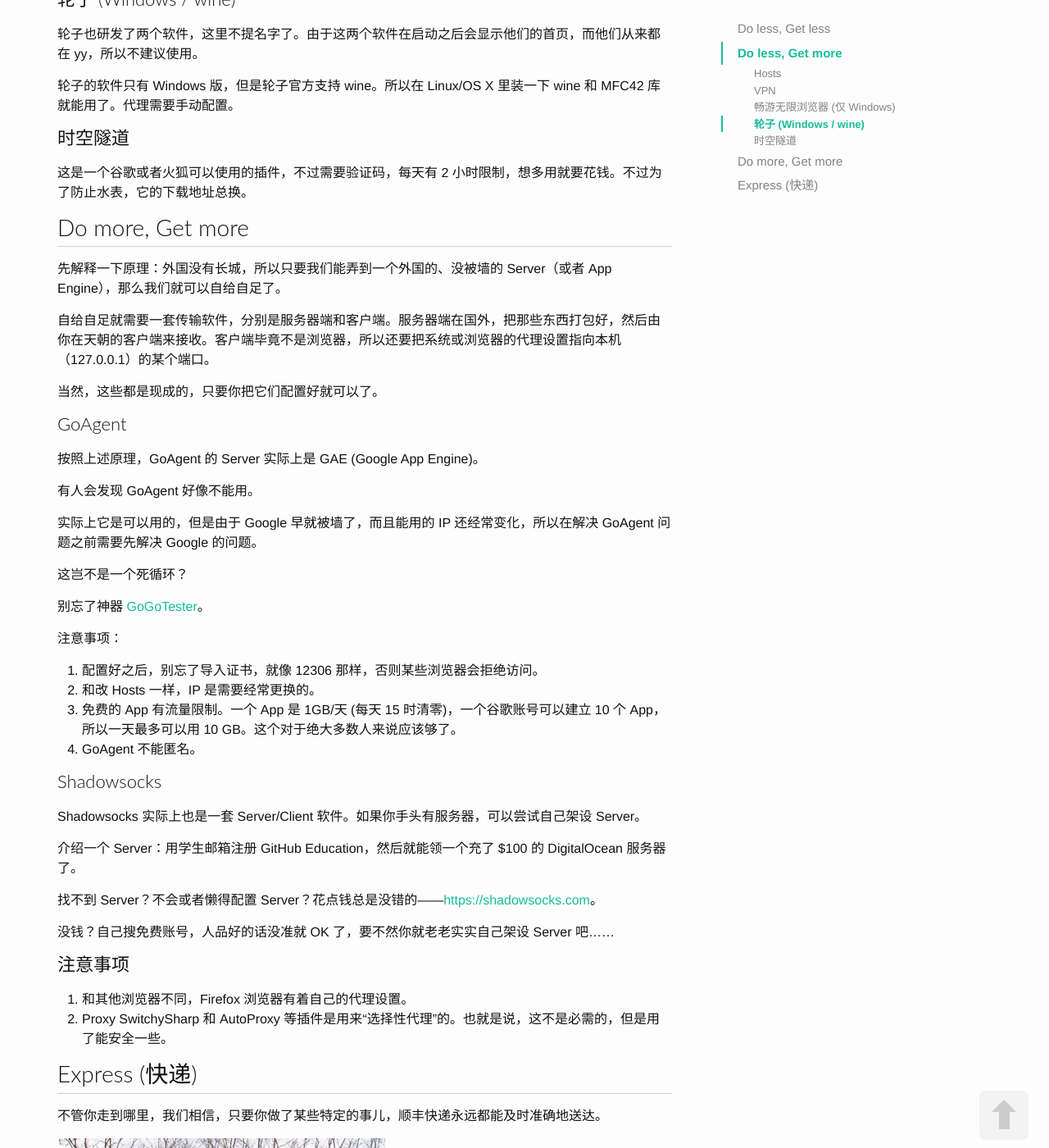
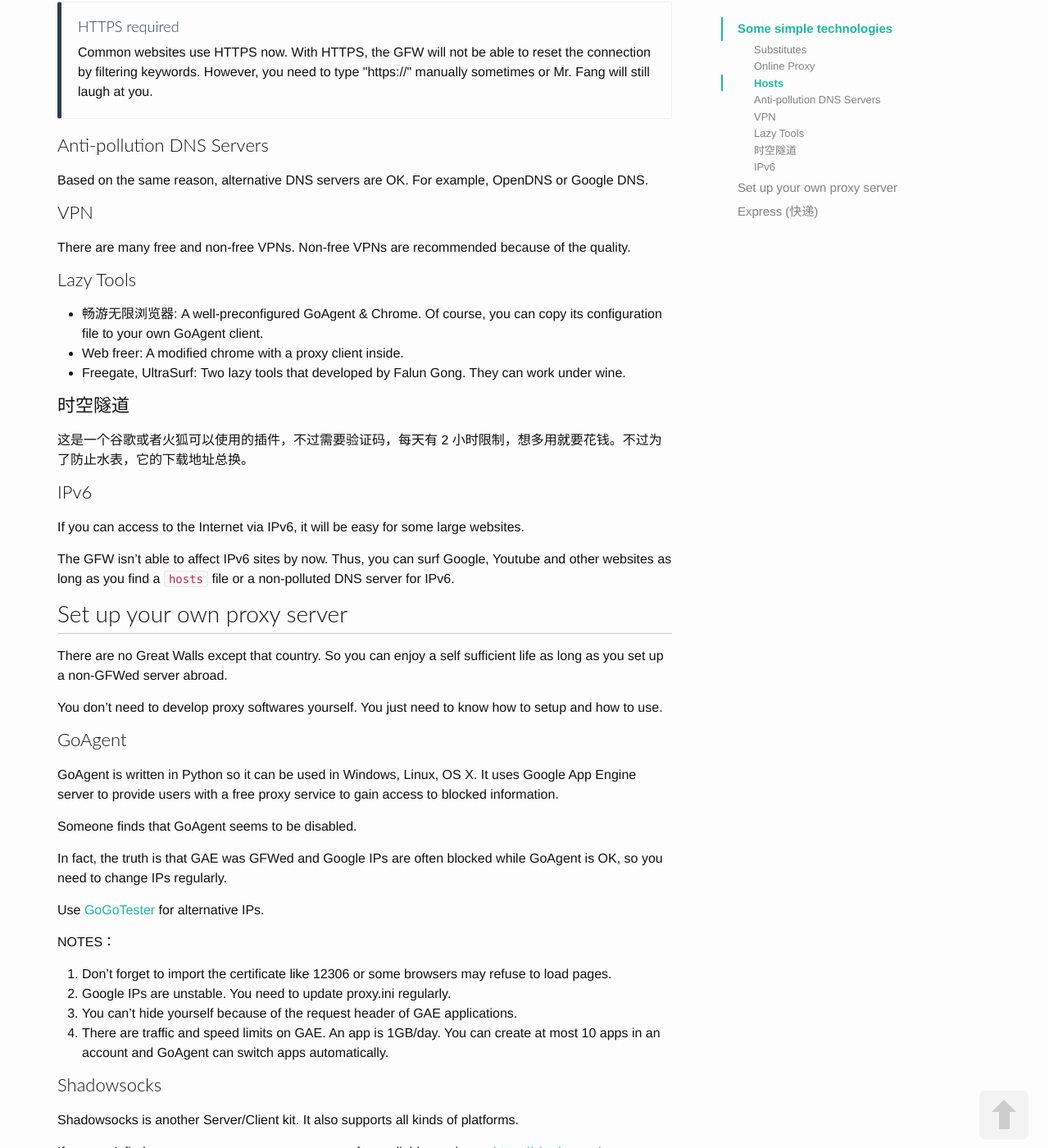
Before and after one commit to upclinux/intro, a Jekyll site: the page built from _posts/work/2005-12-28-google.markdown, in a window 1280 px wide and 1400 px high, scrolled down 1599 px. Shown: the whole window at 82% size. Built offline with Jekyll 4.4.1, drawn with Linux system fonts in a browser that asks for light colours; nearby versions of some CDN libraries; some of the changed text lies outside the part shown.

Commit message:
改成英语

```diff
--- a/_posts/work/2005-12-28-google.markdown
+++ b/_posts/work/2005-12-28-google.markdown
@@ -1,102 +1,111 @@
 ---
 layout: post
-title:  "如何使用 Google？"
+title:  "How to access to Google？"
 date:   2005-12-28 00:00:00
-faq: ["如何使用 Google？"]
+faq: ["How to access to Google？"]
 ---
 * content
 {:toc}
 
-大家应该都知道这篇文章在说什么事儿。先引用蔡明在小品里的一句话：“这事儿不能说太细。”
+Everyone knows what this article is writing for.
 
 ![Mr. Fang]({{ "/images/work/fbx.jpg" | prepend: site.baseurl }})
 
-## Do less, Get less
+## Some simple technologies
 
-### 免快递方法
+### Substitutes
 
-如果真心搜索学术和技术信息，可以找[谷粉搜搜](http://www.jwss.com)，这个网站是备过案的，所以不需要翻墙，当然不该出现的东西也不会出现。
+If you don't care about the quality and the censor, and you don't like to be in trouble, you can use substitutes.
 
-### 在线
+However, you will find that Google, Wikipedia or so on are necessary on academic purpose.
 
-去百度上搜“在线代理”，总有一个能用的。只不过，一方面这个东西经常被墙，另一方面可能有植入广告什么的，影响体验（甚至隐私安全）。
+[Gfsoso](http://www.gfsoso.net) is a "mover" for Google Search, Images and Academic. It's on record in China so it will not be GFWed (And you can't search sensitive things by it).
 
-## Do less, Get more
+### Online Proxy
+
+Search "Online Proxy" (please translate it into Chinese) in Baidu or other search engines.
+
+Disadvantages:
+
+* Unstable
+* May not support HTTPS
+* Security and privacy issues
+* Advertisement
 
 ### Hosts
 
-有一些常见的被墙的网站，例如中文维基百科、Twitter、GitHub Gist，只是域名被墙了，所以只要找到正确的 IP (IPv4 or IPv6) 就能用了。
+Some GFWed websites, like Wikipedia, Twitter, GitHub Gist, are not completely blocked. In fact, only domains are polluted.
 
-因此方法也很简单，只要去网上找到合适的 Hosts，然后替换你电脑上对应的文件 (Linux 和 OS X 是`/etc/hosts`，而 Windows 是 C:\Windows\System32\drivers\etc\hosts)，就可以网站了。如果还不能网站，检查一下 Hosts 里面到底有没有那个域名，或者用 https 协议重新浏览。
+Therefore, you can search a suitable `hosts` file, replace the one in your computer (`C:\Windows\system32\drivers\etc\hosts` in Windows or `/etc/hosts` in Linux and OS X) with it.
 
-但是 Google 比较特殊，因为 Google 的 IP 要经常换。比方说发现了某个 IP，可能昨天好使，今天就不好使，但是明天又好使了。
+NOTE:
 
-因此对于 Google 本身我们还需要一样神器——[GoGoTester](https://github.com/azzvx/gogotester/releases)。
+1. Google is special -- You need to change the IP of Google regularly. For example, one IP was avaliable yesterday, but it's GFWed today. However, it may be opened again tomorrow.
+
+   As for Google, you need a program called [GoGoTester](https://github.com/azzvx/gogotester) (Windows Only).
+
+2. As for Youtube, it's better to use another method for accessing because a large number of IPs are required.
+3. It's useless to change hosts if IPs are GFWed like Dongtaiwang of Falun Gong (65.49.2.152).
+
+<div class="callout callout-primary">
+<h4>HTTPS required</h4>
+Common websites use HTTPS now. With HTTPS, the GFW will not be able to reset the connection by filtering keywords. However, you need to type "https://" manually sometimes or Mr. Fang will still laugh at you.
+</div>
+
+### Anti-pollution DNS Servers
+
+Based on the same reason, alternative DNS servers are OK. For example, OpenDNS or Google DNS.
 
 ### VPN
 
-VPN 有免费的和收费的。一般情况下，收费当然比免费靠谱。
+There are many free and non-free VPNs. Non-free VPNs are recommended because of the quality.
 
-有的 VPN 有专用软件。如果没有专用软件，那么只需要到系统的网络设置里点“添加”即可。
+### Lazy Tools
 
-### 畅游无限浏览器 (仅 Windows)
-
-其本质是一个配置好的 GoAgent + Chrome。懒人专用。
-
-特别说明，如果会用 GoAgent，可以直接把畅游无限的规则拿来直接用，不过需要改某些地方，否则你搭梯子出去的时候会被某个蛋疼的页面拦截。。。
-
-### 轮子 (Windows / wine)
-
-轮子也研发了两个软件，这里不提名字了。由于这两个软件在启动之后会显示他们的首页，而他们从来都在 yy，所以不建议使用。
-
-轮子的软件只有 Windows 版，但是轮子官方支持 wine。所以在 Linux/OS X 里装一下 wine 和 MFC42 库就能用了。代理需要手动配置。
+* 畅游无限浏览器: A well-preconfigured GoAgent & Chrome. Of course, you can copy its configuration file to your own GoAgent client.
+* Web freer: A modified chrome with a proxy client inside.
+* Freegate, UltraSurf: Two lazy tools that developed by Falun Gong. They can work under wine.
 
 ### 时空隧道
 
 这是一个谷歌或者火狐可以使用的插件，不过需要验证码，每天有 2 小时限制，想多用就要花钱。不过为了防止水表，它的下载地址总换。
 
-## Do more, Get more
+### IPv6
 
-先解释一下原理：外国没有长城，所以只要我们能弄到一个外国的、没被墙的 Server（或者 App Engine），那么我们就可以自给自足了。
+If you can access to the Internet via IPv6, it will be easy for some large websites.
 
-自给自足就需要一套传输软件，分别是服务器端和客户端。服务器端在国外，把那些东西打包好，然后由你在天朝的客户端来接收。客户端毕竟不是浏览器，所以还要把系统或浏览器的代理设置指向本机（127.0.0.1）的某个端口。
+The GFW isn't able to affect IPv6 sites by now. Thus, you can surf Google, Youtube and other websites as long as you find a `hosts` file or a non-polluted DNS server for IPv6.
 
-当然，这些都是现成的，只要你把它们配置好就可以了。
+## Set up your own proxy server
+
+There are no Great Walls except that country. So you can enjoy a self sufficient life as long as you set up a non-GFWed server abroad.
+
+You don't need to develop proxy softwares yourself. You just need to know how to setup and how to use.
 
 ### GoAgent
 
-按照上述原理，GoAgent 的 Server 实际上是 GAE (Google App Engine)。
+GoAgent is written in Python so it can be used in Windows, Linux, OS X. It uses Google App Engine server to provide users with a free proxy service to gain access to blocked information.
 
-有人会发现 GoAgent 好像不能用。
+Someone finds that GoAgent seems to be disabled.
 
-实际上它是可以用的，但是由于 Google 早就被墙了，而且能用的 IP 还经常变化，所以在解决 GoAgent 问题之前需要先解决 Google 的问题。
+In fact, the truth is that GAE was GFWed and Google IPs are often blocked while GoAgent is OK, so you need to change IPs regularly.
 
-这岂不是一个死循环？
+Use [GoGoTester](https://github.com/azzvx/gogotester) for alternative IPs.
 
-别忘了神器 [GoGoTester](https://github.com/azzvx/gogotester/releases)。
+NOTES：
 
-注意事项：
-
-1. 配置好之后，别忘了导入证书，就像 12306 那样，否则某些浏览器会拒绝访问。
-2. 和改 Hosts 一样，IP 是需要经常更换的。
-3. 免费的 App 有流量限制。一个 App 是 1GB/天 (每天 15 时清零)，一个谷歌账号可以建立 10 个 App，所以一天最多可以用 10 GB。这个对于绝大多数人来说应该够了。
-4. GoAgent 不能匿名。
-
+1. Don't forget to import the certificate like 12306 or some browsers may refuse to load pages.
+2. Google IPs are unstable. You need to update proxy.ini regularly.
+3. You can't hide yourself because of the request header of GAE applications.
+4. There are traffic and speed limits on GAE. An app is 1GB/day. You can create at most 10 apps in an account and GoAgent can switch apps automatically.
 
 ### Shadowsocks
 
-Shadowsocks 实际上也是一套 Server/Client 软件。如果你手头有服务器，可以尝试自己架设 Server。
+Shadowsocks is another Server/Client kit. It also supports all kinds of platforms.
 
-介绍一个 Server：用学生邮箱注册 GitHub Education，然后就能领一个充了 $100 的 DigitalOcean 服务器了。
+If you can't find a server, you can pay some money for avaliable services -- [https://shadowsocks.com](https://shadowsocks.com).
 
-找不到 Server？不会或者懒得配置 Server？花点钱总是没错的——[https://shadowsocks.com](https://shadowsocks.com)。
-
-没钱？自己搜免费账号，人品好的话没准就 OK 了，要不然你就老老实实自己架设 Server 吧……
-
-### 注意事项
-
-1. 和其他浏览器不同，Firefox 浏览器有着自己的代理设置。
-2. Proxy SwitchySharp 和 AutoProxy 等插件是用来“选择性代理”的。也就是说，这不是必需的，但是用了能安全一些。
+You can use a student email to register GitHub Education, and then you'll get a server of DigitalOcean with $100 charged.
 
 ## Express (快递)
 
```
